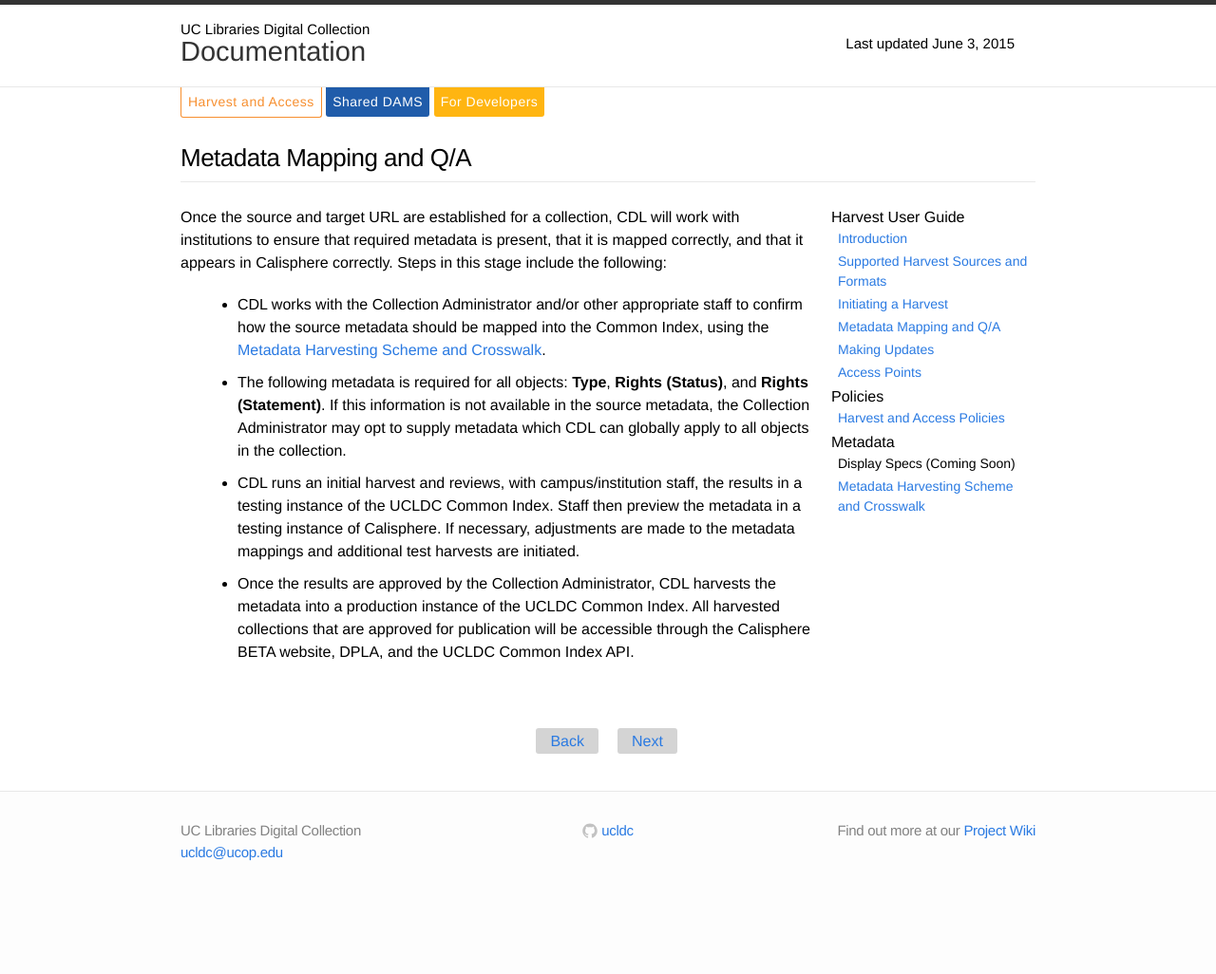
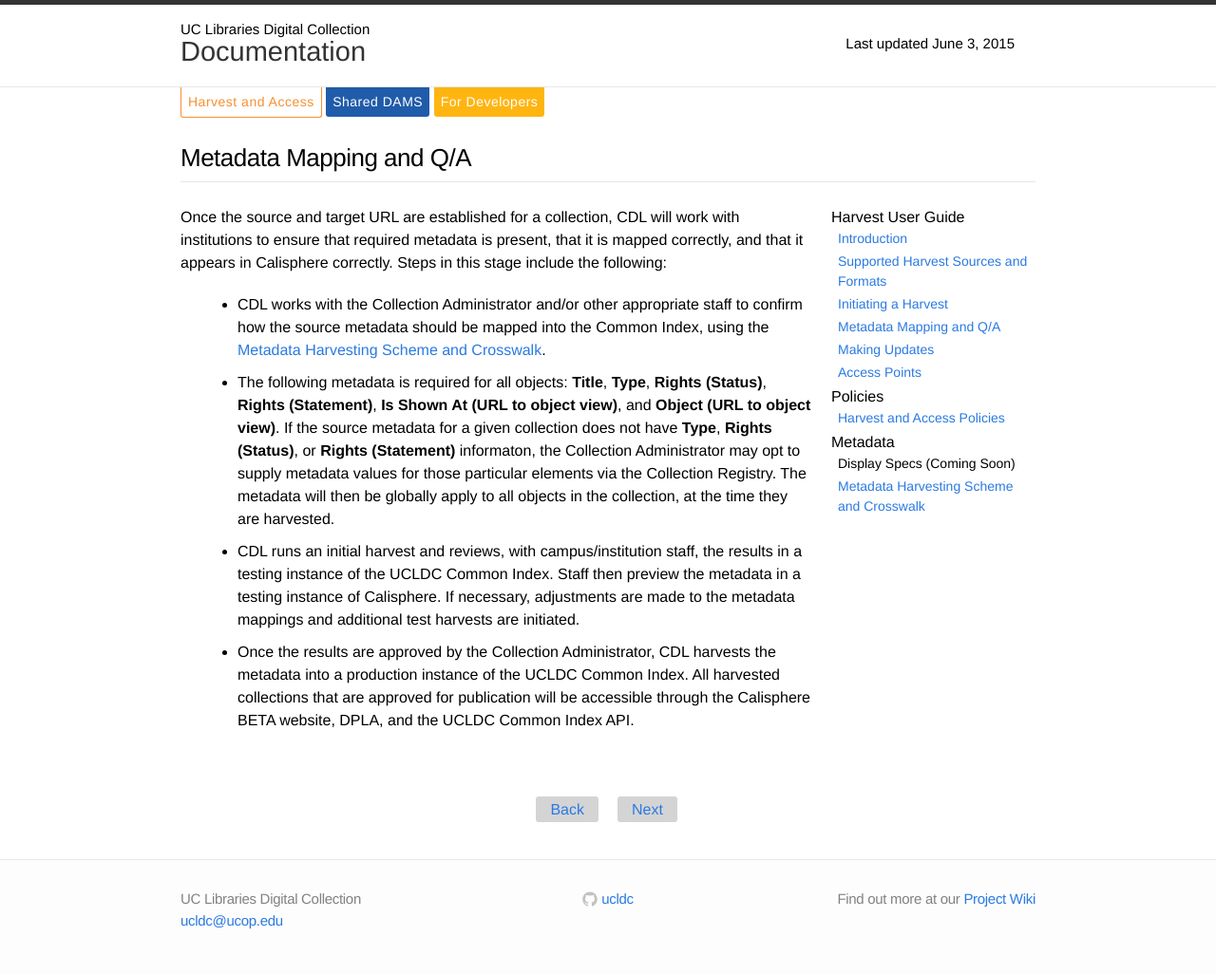
Before and after one commit to ucldc/ucldc-docs, a Jekyll site: the page built from docs/registry/q-a.md, in a window 1280 px wide. Shown: the whole page at 95% size. Built offline with Jekyll 4.4.1, drawn with Linux system fonts in a browser that asks for light colours; nearby versions of some CDN libraries; before the commit the page ends 954 px from its top, so only the background shows below that.

Commit message:
Update q-a.md

```diff
--- a/docs/registry/q-a.md
+++ b/docs/registry/q-a.md
@@ -9,6 +9,6 @@ breadcrumbs: Calisphere Admin Guide
 Once the source and target URL are established for a collection, CDL will work with institutions to ensure that required metadata is present, that it is mapped correctly, and that it appears in Calisphere correctly. Steps in this stage include the following:
 
 - CDL works with the Collection Administrator and/or other appropriate staff to confirm how the source metadata should be mapped into the Common Index, using the [Metadata Harvesting Scheme and Crosswalk]({{ site.url }}{{ site.baseurl }}/docs/registry/metadata-harvest/).
-- The following metadata is required for all objects: <b>Type</b>, <b>Rights (Status)</b>, and <b>Rights (Statement)</b>. If this information is not available in the source metadata, the Collection Administrator may opt to supply metadata which CDL can globally apply to all objects in the collection.
+- The following metadata is required for all objects: <b>Title</b>, <b>Type</b>, <b>Rights (Status)</b>, <b>Rights (Statement)</b>, <b>Is Shown At (URL to object view)</b>, and <b>Object (URL to object view)</b>. If the source metadata for a given collection does not have <b>Type</b>, <b>Rights (Status)</b>, or <b>Rights (Statement)</b> informaton, the Collection Administrator may opt to supply metadata values for those particular elements via the Collection Registry. The metadata will then be globally apply to all objects in the collection, at the time they are harvested.
 - CDL runs an initial harvest and reviews, with campus/institution staff, the results in a testing instance of the UCLDC Common Index.  Staff then preview the metadata in a testing instance of Calisphere. If necessary, adjustments are made to the metadata mappings and additional test harvests are initiated.
 - Once the results are approved by the Collection Administrator, CDL harvests the metadata into a production instance of the UCLDC Common Index. All harvested collections that are approved for publication will be accessible through the Calisphere BETA website, DPLA, and the UCLDC Common Index API.
```
